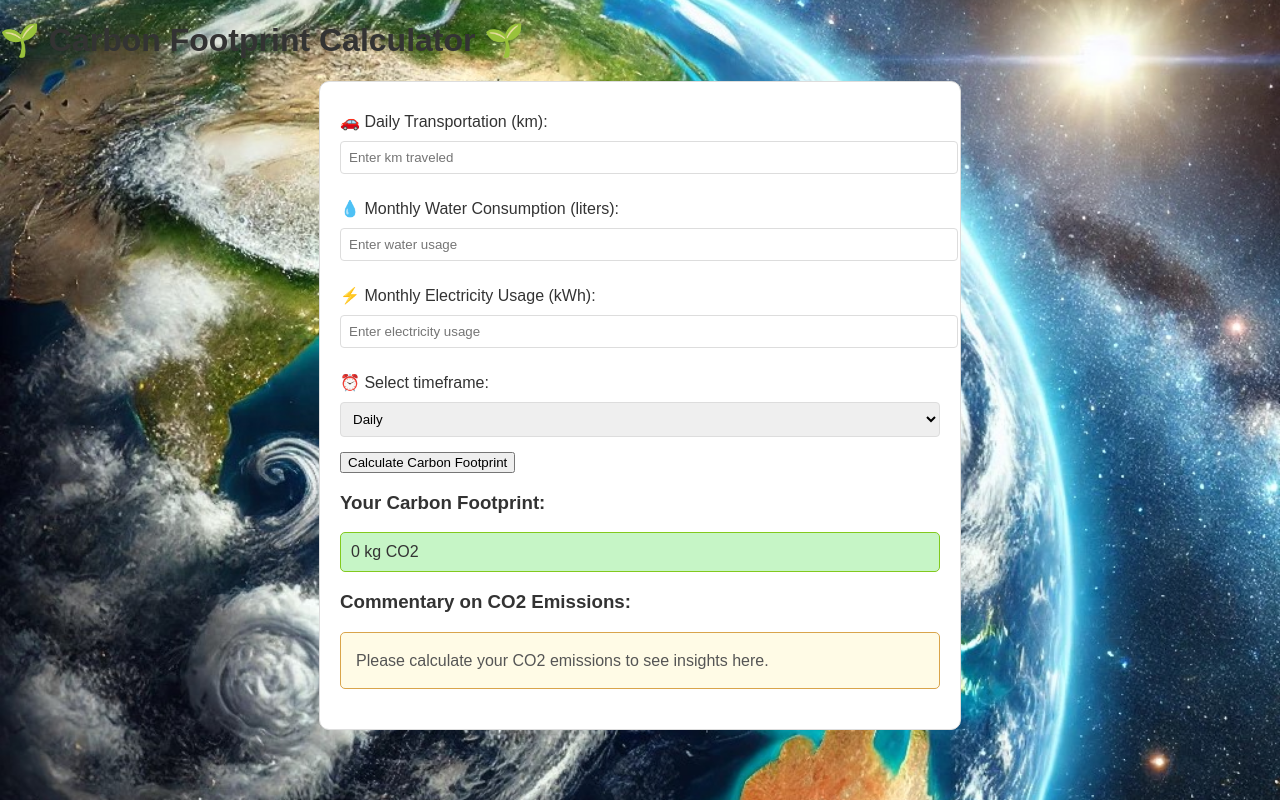
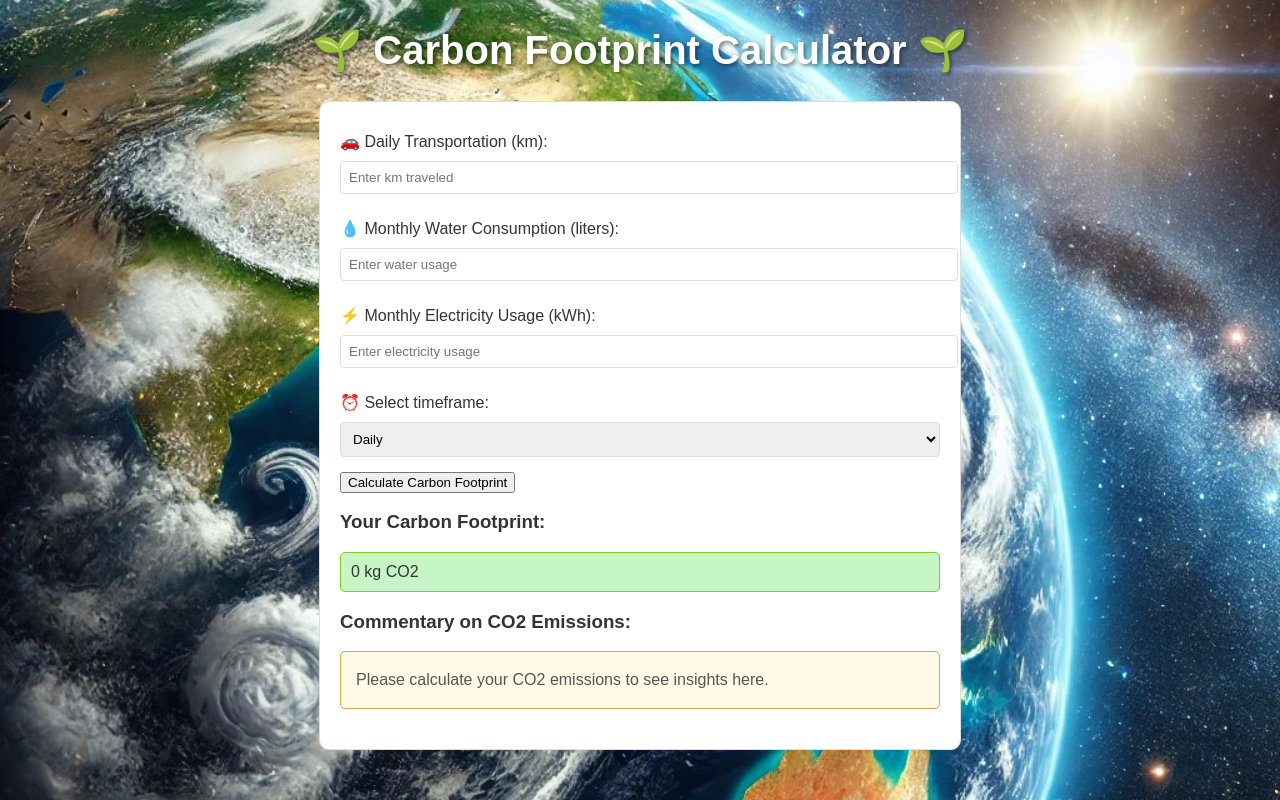
Before and after one commit to nhunaru/my_project, a plain HTML site: page index.html in a window 1280 px wide. Drawn offline with Linux system fonts and the light colour scheme.

Commit message:
Update body.css

```diff
--- a/body.css
+++ b/body.css
@@ -9,6 +9,13 @@ body {
     font-family: 'Arial', sans-serif;
     color: #333;
 }
+header h1 {
+    color: #ffffff; /* Ví dụ: Màu trắng */
+    text-shadow: 2px 2px 4px rgba(0, 0, 0, 0.5); /* Thêm bóng chữ để tăng độ nổi bật */
+    font-size: 2.5rem; /* Tăng kích thước chữ nếu cần */
+    text-align: center; /* Căn giữa tiêu đề */
+}
+
 html {
     margin: 0;
     padding: 0;
```
